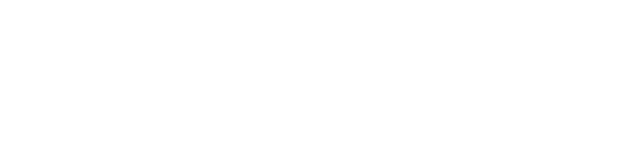
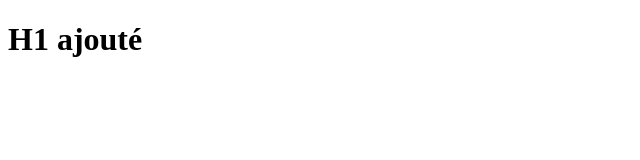
Before and after one commit to randricalvin/Order-summary-component, a plain HTML site: page Desktop/my-website-oups/index.html in a window 1280 px wide. Shown: the whole page, without its empty margins (0-640 px from the left). Drawn offline with Linux system fonts and the light colour scheme.

Commit message:
h1 ajouté

```diff
--- a/Desktop/my-website-oups/index.html
+++ b/Desktop/my-website-oups/index.html
@@ -7,6 +7,6 @@
     <title>Titre actualisé</title>
 </head>
 <body>
-
+    <h1>H1 ajouté</h1>
 </body>
 </html>
```
